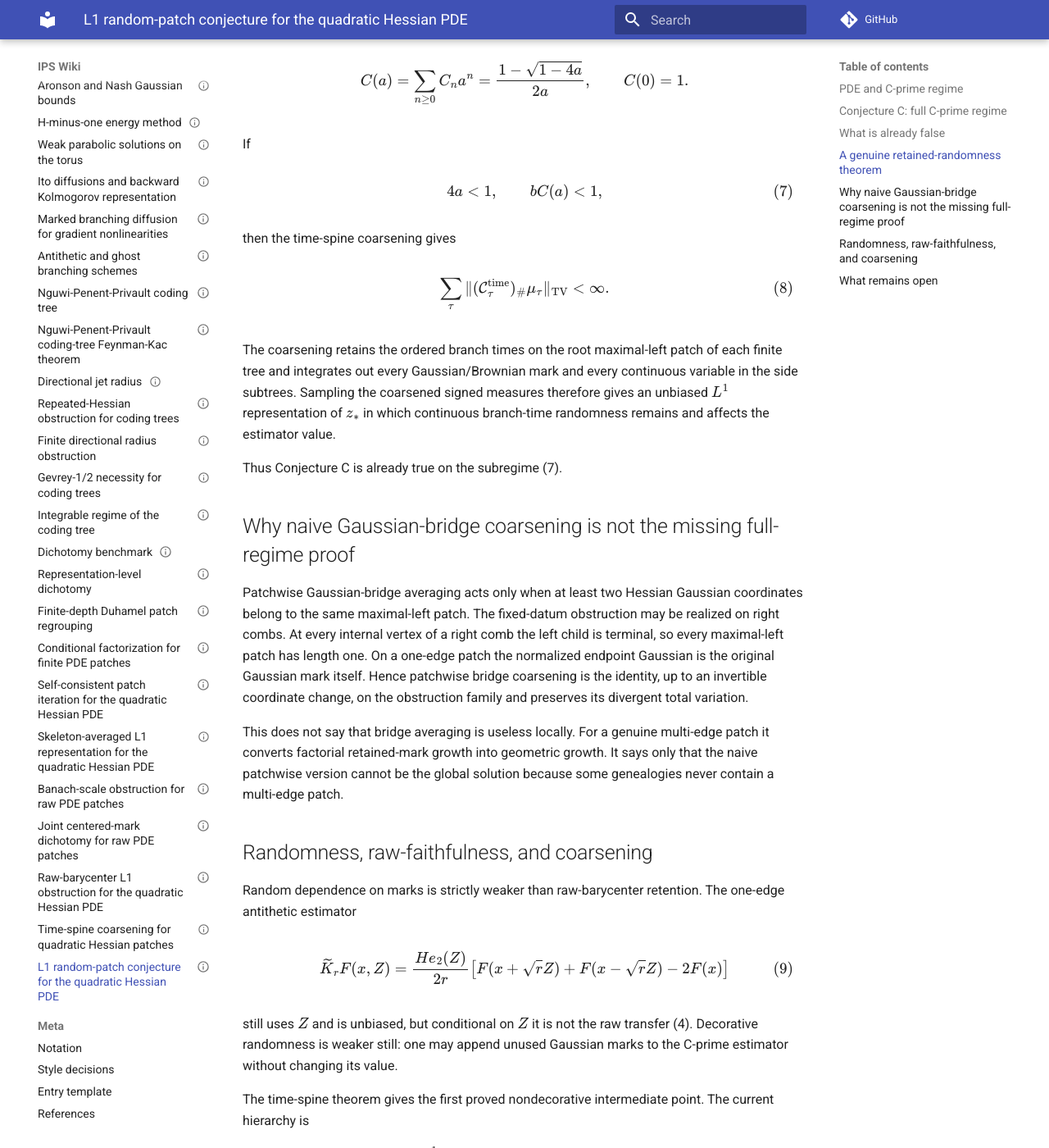
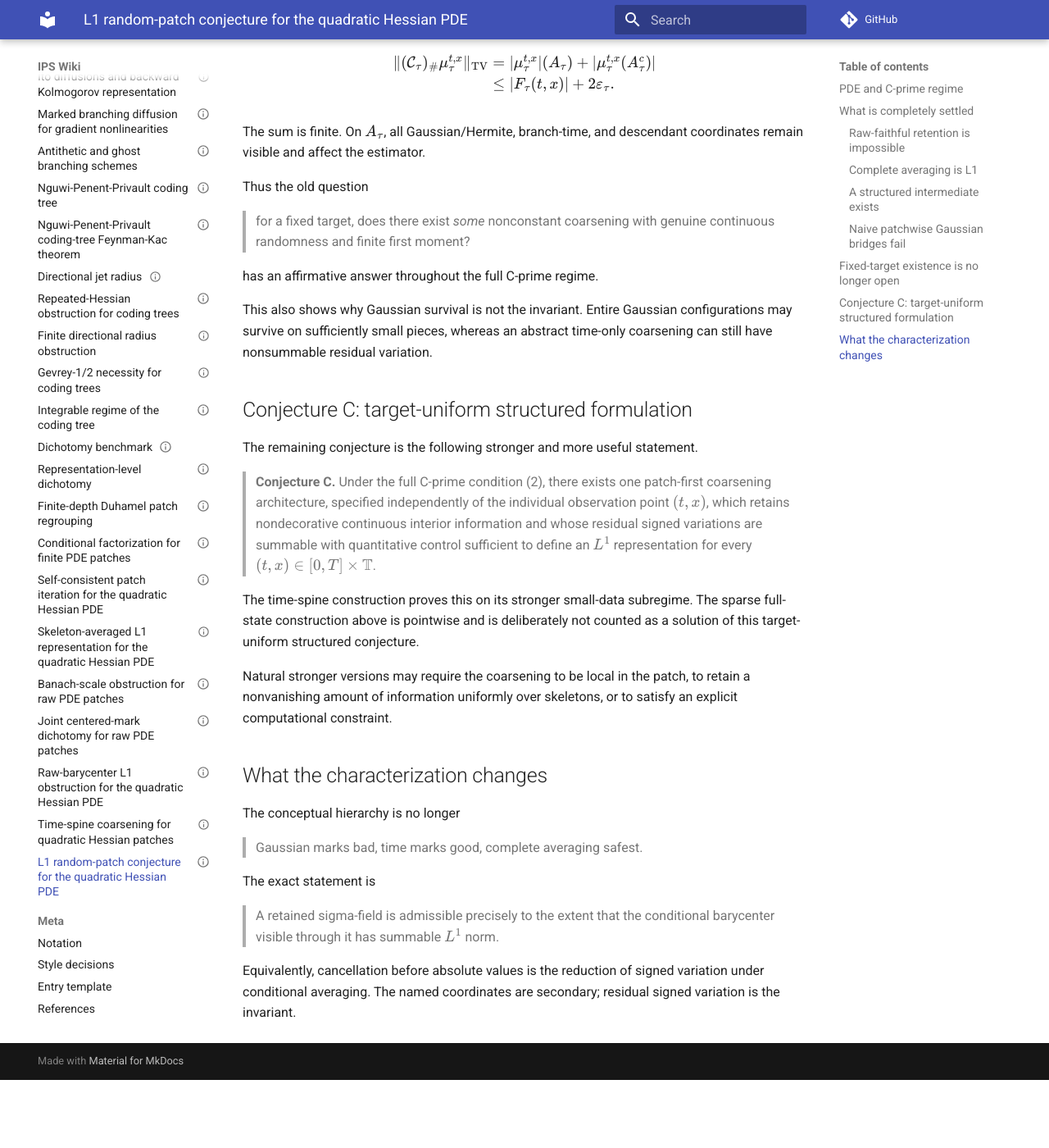
Before and after one commit to maciejgluchowski86-beep/ips-wiki, an MkDocs documentation site: the page built from docs/entries/l1-random-patch-conjecture-for-quadratic-hessian-pde.md, in a window 1280 px wide and 1400 px high, scrolled down 3007 px. Shown: the whole window at 82% size. Built offline with MkDocs 1.6.1 and Material for MkDocs 9.7.7, drawn with Linux system fonts in a browser that asks for light colours; comment, search, counter and statistics services are not loaded; after the commit the page ends 4324 px from its top, so only the background shows below that; some of the changed text lies outside the part shown.

Commit message:
Refine Conjecture C after residual-variation characterization

```diff
--- a/docs/entries/l1-random-patch-conjecture-for-quadratic-hessian-pde.md
+++ b/docs/entries/l1-random-patch-conjecture-for-quadratic-hessian-pde.md
@@ -8,20 +8,35 @@ tags:
   - integrability
   - conjecture
   - Hessian
-  - Gaussian analysis
+  - coarsening
 ---
 
 # L1 random-patch conjecture for the quadratic Hessian PDE
 
-The quadratic-Hessian programme now has three proved levels rather than two.
+The abstract coarsening problem is now understood exactly. The remaining conjecture is about **one structured, target-uniform representation architecture**, not about the mere pointwise existence of some nonconstant coarsening.
 
-1. [Theorem C-prime](skeleton-averaged-l1-representation-for-quadratic-hessian-pde.md) integrates every continuous variable inside a decorated skeleton and gives an unbiased \(L^1\) skeleton-only estimator under the Catalan smallness condition.
-2. The [raw-barycenter obstruction](raw-marked-l1-obstruction-for-quadratic-hessian-pde.md) shows that the canonical raw signed marked contribution cannot remain the conditional barycenter of an \(L^1\) estimator, even after arbitrary proposal changes, for one fixed arbitrarily small \(C^\infty\) datum.
-3. The [time-spine coarsening theorem](time-spine-coarsening-for-quadratic-hessian-patches.md) retains the actual branch times on one canonical maximal-left spine while averaging all other continuous marks. Under one additional geometric smallness condition, this gives an unbiased \(L^1\) estimator with genuine continuous interior randomness.
+The relevant theorem is [Residual signed variation characterizes coarsened patch representations](residual-signed-variation-characterization-for-coarsened-patches.md). If a raw skeleton measure is
 
-Thus the literal conjecture below is **proved on a stronger small-data subregime**. It remains a conjecture because its stated regime is the full C-prime region, where only complete interior averaging is presently known to close.
+$$
+\mu_\tau=R_\tau\nu_\tau
+$$
 
-The new theorem also removes one candidate escape: naive patchwise Gaussian-bridge coarsening fails on the fixed obstruction datum. The right-comb obstruction genealogies consist entirely of one-edge maximal-left patches, so a one-edge bridge map has no internal bridge coordinate to average.
+and \(\mathcal C_\tau\) is a skeleton-preserving coarsening, then
+
+$$
+\boxed{
+\|(\mathcal C_\tau)_\#\mu_\tau\|_{\mathrm{TV}}
+=
+\int
+\left|
+\mathbb E_{\nu_\tau}
+[R_\tau\mid\sigma(\mathcal C_\tau)]
+\right|d\nu_\tau.
+}
+\tag{1}
+$$
+
+For a fixed target \((t,x)\), summability of (1) over \(\tau\) is necessary and sufficient for \(L^1\) in the coarsened conditional-barycenter class. Thus the invariant is **residual signed variation**, not the type of retained variable.
 
 ## PDE and C-prime regime
 
@@ -35,30 +50,18 @@ T>0,
 \lambda\in\mathbb R,
 \qquad
 \phi\in C^{2+\alpha}(\mathbb T),
-\qquad
-\mathbb T=\mathbb R/(2\pi\mathbb Z).
 $$
 
-For
+and write
 
 $$
 \partial_tv
 =
-\frac12v_{xx}
-+\lambda(v_{xx})^2,
+\frac12v_{xx}+\lambda(v_{xx})^2,
 \qquad
 v(0)=\phi,
-$$
-
-write \(z=v_{xx}\). Then
-
-$$
-z(t)
-=
-P_t\phi''
-+\lambda\int_0^t
-\partial_x^2P_{t-s}[z(s)^2]\,ds.
-\tag{1}
+\qquad
+z=v_{xx}.
 $$
 
 Let
@@ -68,157 +71,139 @@ X_{\alpha,T}
 =
 C^{\alpha/2,\alpha}([0,T]\times\mathbb T),
 \qquad
-M
-=
-\|P_\cdot\phi''\|_{X_{\alpha,T}},
+M=\|P_\cdot\phi''\|_{X_{\alpha,T}},
 $$
 
-and let \(C_{\mathcal D}(\alpha,T)\) be the Hessian Duhamel operator constant. Put
+and put
 
 $$
 a
 =
 |\lambda|C_{\mathcal D}(\alpha,T)M.
-\tag{2}
 $$
 
 The C-prime regime is
 
 $$
 4a<1.
-\tag{3}
+\tag{2}
 $$
 
-Under (3), Theorem C-prime constructs the unique small fixed point \(z_*\) in its Catalan ball and an unbiased skeleton-only \(L^1\) estimator.
-
-## Conjecture C: full C-prime regime
-
-Under (3), does there exist a patch-first randomization with the following properties?
-
-1. Maximal consecutive left-spine Hessian events are organized into complete multi-event patches.
-2. Conditional on an exposed patch skeleton, different descendant patches may use auxiliary randomness with appropriate importance-sampling compensators.
-3. Nontrivial continuous Gaussian/Hermite, branch-time, or descendant randomness remains inside the sampled patches rather than **all** such variables being deterministically integrated out.
-4. The resulting infinite-depth random functional belongs to \(L^1\) for every \((t,x)\in[0,T]\times\mathbb T\).
-5. Its expectation is \(z_*(t,x)\).
-
-The conjecture deliberately does **not** require the canonical raw signed marked integrand to remain the conditional barycenter after all raw marks have been exposed.
-
-## What is already false
-
-For one centered Hessian edge, the canonical raw transfer is
+Under (2), [Theorem C-prime](skeleton-averaged-l1-representation-for-quadratic-hessian-pde.md) gives
 
 $$
-\widehat K_rF(x,Z)
-=
-\frac{He_2(Z)}r
-\left[
-F(x+\sqrt rZ)-F(x)
-\right].
-\tag{4}
+\sum_\tau|F_\tau(t,x)|<\infty
 $$
 
-On a raw comb cylinder \(\Gamma_m\), let \(Q_m\) be any positive proposal dominating the intrinsic signed raw measure \(
-u_m\). The raw-barycenter strengthening requires
+uniformly through the stronger \(X_{\alpha,T}\)-norm estimate.
+
+## What is completely settled
+
+### Raw-faithful retention is impossible
+
+The [raw-barycenter obstruction](raw-marked-l1-obstruction-for-quadratic-hessian-pde.md) constructs one fixed arbitrarily small smooth datum for which identity/raw-faithful retention has a divergent total-variation subseries. Pure importance sampling, proposal changes, dependence among proposal variables, and auxiliary conditionally unbiased randomness cannot repair it.
+
+In the residual-variation formula, identity coarsening gives
 
 $$
-\mathbb E_Q[Y\mid\text{raw marks}]
-=
-\frac{d\nu_m}{dQ_m}.
-\tag{5}
+\mathbb E[R_\tau\mid\sigma(\operatorname{Id})]
+=R_\tau,
 $$
 
-For one fixed smooth datum, the raw-barycenter obstruction gives
+so no signed variation is removed.
+
+### Complete averaging is L1
+
+For constant coarsening,
 
 $$
-\mathbb E|Y|=\infty
-\tag{6}
+\|(\mathcal C_\tau)_\#\mu_\tau\|_{\mathrm{TV}}
+=|F_\tau(t,x)|.
 $$
 
-for every estimator satisfying (5). This is proposal invariant: lifetime, genealogy, Gaussian proposals, dependence among proposal variables, and auxiliary conditionally unbiased randomness may all be changed.
+This is exactly C-prime and is summable throughout (2).
 
-Hence the following statement is false:
+### A structured intermediate exists
 
-> Keep the canonical raw marked state and require its raw signed contribution to remain the conditional barycenter, while changing only the positive sampling architecture or adding conditionally unbiased auxiliary randomness.
-
-## A genuine retained-randomness theorem
-
-Let \(K_{\mathrm{time}}(\alpha,T)<\infty\) be the geometric absolute-time patch constant from the time-spine theorem, and put
-
-$$
-b
-=
-|\lambda|K_{\mathrm{time}}(\alpha,T)M.
-$$
-
-Let
-
-$$
-C(a)
-=
-\sum_{n\ge0}C_na^n
-=
-\frac{1-\sqrt{1-4a}}{2a},
-\qquad C(0)=1.
-$$
-
-If
+The [time-spine theorem](time-spine-coarsening-for-quadratic-hessian-patches.md) retains the actual ordered branch times on one root maximal-left patch while averaging all other continuous variables. If
 
 $$
 4a<1,
 \qquad
 bC(a)<1,
-\tag{7}
 $$
 
-then the time-spine coarsening gives
+where
 
 $$
-\sum_{\tau}
-\|(\mathcal C_\tau^{\mathrm{time}})_\#\mu_\tau\|_{\mathrm{TV}}
-<\infty.
-\tag{8}
+b
+=
+|\lambda|K_{\mathrm{time}}(\alpha,T)M,
+\qquad
+C(a)
+=
+\frac{1-\sqrt{1-4a}}{2a},
 $$
 
-The coarsening retains the ordered branch times on the root maximal-left patch of each finite tree and integrates out every Gaussian/Brownian mark and every continuous variable in the side subtrees. Sampling the coarsened signed measures therefore gives an unbiased \(L^1\) representation of \(z_*\) in which continuous branch-time randomness remains and affects the estimator value.
+then the residual variations are summable. Hence there is a genuine \(L^1\) representation with nondecorative continuous time randomness.
 
-Thus Conjecture C is already true on the subregime (7).
+### Naive patchwise Gaussian bridges fail
 
-## Why naive Gaussian-bridge coarsening is not the missing full-regime proof
+The fixed-datum obstruction may be realized on right combs. Under the maximal-left-patch convention, every patch of such a comb has one edge. One-edge Gaussian-bridge coarsening is the identity up to an invertible coordinate change, so it preserves the divergent residual variation.
 
-Patchwise Gaussian-bridge averaging acts only when at least two Hessian Gaussian coordinates belong to the same maximal-left patch. The fixed-datum obstruction may be realized on right combs. At every internal vertex of a right comb the left child is terminal, so every maximal-left patch has length one. On a one-edge patch the normalized endpoint Gaussian is the original Gaussian mark itself. Hence patchwise bridge coarsening is the identity, up to an invertible coordinate change, on the obstruction family and preserves its divergent total variation.
+## Fixed-target existence is no longer open
 
-This does not say that bridge averaging is useless locally. For a genuine multi-edge patch it converts factorial retained-mark growth into geometric growth. It says only that the naive patchwise version cannot be the global solution because some genealogies never contain a multi-edge patch.
+The residual-variation theorem also shows that, at every **fixed** target \((t,x)\) in the C-prime regime, there are many nonconstant \(L^1\) coarsenings which retain genuine raw continuous randomness.
 
-## Randomness, raw-faithfulness, and coarsening
-
-Random dependence on marks is strictly weaker than raw-barycenter retention. The one-edge antithetic estimator
+Indeed, let \((\varepsilon_\tau)_\tau\) be positive and summable. Since every finite non-leaf raw patch measure has a nonatomic total-variation measure on its continuous coordinates, choose a nonnull set \(A_\tau\) with
 
 $$
-\widetilde K_rF(x,Z)
-=
-\frac{He_2(Z)}{2r}
-\left[
-F(x+\sqrt rZ)
-+F(x-\sqrt rZ)
--2F(x)
-\right]
-\tag{9}
+|\mu_\tau^{t,x}|(A_\tau)
+\leq
+\varepsilon_\tau.
 $$
 
-still uses \(Z\) and is unbiased, but conditional on \(Z\) it is not the raw transfer (4). Decorative randomness is weaker still: one may append unused Gaussian marks to the C-prime estimator without changing its value.
+Retain the entire raw marked state on \(A_\tau\) and collapse \(A_\tau^c\) to one point. Then
 
-The time-spine theorem gives the first proved nondecorative intermediate point. The current hierarchy is
+$$
+\begin{aligned}
+\|(\mathcal C_\tau)_\#\mu_\tau^{t,x}\|_{\mathrm{TV}}
+&=
+|\mu_\tau^{t,x}|(A_\tau)
++|\mu_\tau^{t,x}(A_\tau^c)|\\
+&\leq
+|F_\tau(t,x)|+2\varepsilon_\tau.
+\end{aligned}
+$$
 
-- raw-faithful / identity: non-\(L^1\) for the fixed smooth datum;
-- time-spine coarsening: \(L^1\) under (7), with continuous branch-time randomness retained;
-- constant coarsening / C-prime: \(L^1\) under the full C-prime condition (3), with all continuous interior variables averaged.
+The sum is finite. On \(A_\tau\), all Gaussian/Hermite, branch-time, and descendant coordinates remain visible and affect the estimator.
 
-## What remains open
+Thus the old question
 
-The remaining question is now quantitative rather than existential:
+> for a fixed target, does there exist *some* nonconstant coarsening with genuine continuous randomness and finite first moment?
 
-> Does a nonconstant coarsening with genuine continuous interior randomness have summable total variation throughout the entire C-prime regime \(4a<1\)?
+has an affirmative answer throughout the full C-prime regime.
 
-The time-spine construction answers this on the stronger subregime (7). It is open whether its additional condition can be removed, whether another choice of retained coordinates works on the full Catalan interval, or whether there is a genuine gap between the full C-prime regime and every nonconstant coarsening.
+This also shows why Gaussian survival is not the invariant. Entire Gaussian configurations may survive on sufficiently small pieces, whereas an abstract time-only coarsening can still have nonsummable residual variation.
 
-In particular, complete interior averaging is **not necessary** for \(L^1\) in general, but it remains the only proved construction on all of (3).
+## Conjecture C: target-uniform structured formulation
+
+The remaining conjecture is the following stronger and more useful statement.
+
+> **Conjecture C.** Under the full C-prime condition (2), there exists one patch-first coarsening architecture, specified independently of the individual observation point \((t,x)\), which retains nondecorative continuous interior information and whose residual signed variations are summable with quantitative control sufficient to define an \(L^1\) representation for every \((t,x)\in[0,T]\times\mathbb T\).
+
+The time-spine construction proves this on its stronger small-data subregime. The sparse full-state construction above is pointwise and is deliberately not counted as a solution of this target-uniform structured conjecture.
+
+Natural stronger versions may require the coarsening to be local in the patch, to retain a nonvanishing amount of information uniformly over skeletons, or to satisfy an explicit computational constraint.
+
+## What the characterization changes
+
+The conceptual hierarchy is no longer
+
+> Gaussian marks bad, time marks good, complete averaging safest.
+
+The exact statement is
+
+> A retained sigma-field is admissible precisely to the extent that the conditional barycenter visible through it has summable \(L^1\) norm.
+
+Equivalently, cancellation before absolute values is the reduction of signed variation under conditional averaging. The named coordinates are secondary; residual signed variation is the invariant.
```
